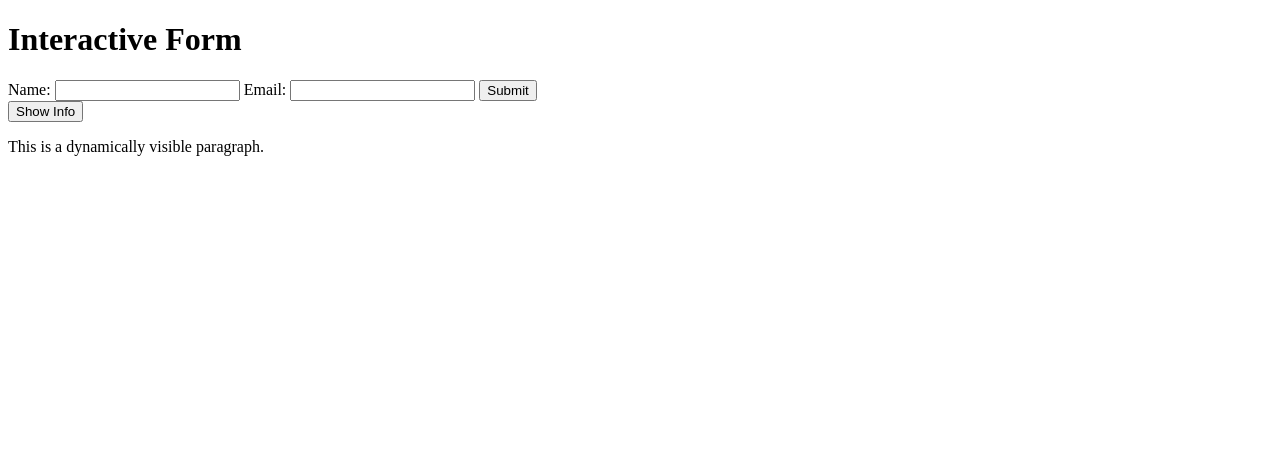
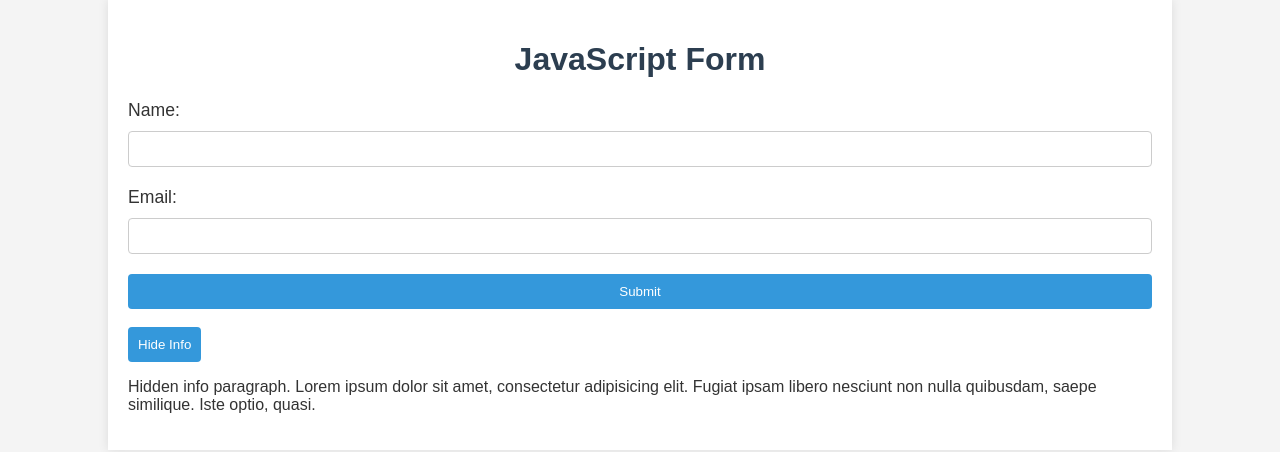
Before and after one commit to JuanGonzalezCuadros/JavaScript-Basics-Assignment, a plain HTML site: page index.html in a window 1280 px wide. Both pictures are taken after a click on the button "Show Info". Drawn offline with Linux system fonts and the light colour scheme.

Commit message:
Project Completed

```diff
--- a/index.html
+++ b/index.html
@@ -8,7 +8,7 @@
 </head>
 <body>
     <div class="container">
-    <h1>Interactive Form</h1>
+        <h1>JavaScript Form</h1>
 
         <form id="myForm">
             <label for="name">Name:</label>
@@ -22,10 +22,11 @@
             <button type="submit">Submit</button>
         </form>
 
+        <br>
         <button id="toggleButton">Show Info</button>
 
         <p id="infoParagraph" class="hidden">
-        This is a dynamically visible paragraph.
+            Hidden info paragraph. Lorem ipsum dolor sit amet, consectetur adipisicing elit. Fugiat ipsam libero nesciunt non nulla quibusdam, saepe similique. Iste optio, quasi.
         </p>
     </div>
 
--- a/script.js
+++ b/script.js
@@ -0,0 +1,44 @@
+function validateForm() {
+    const name = document.getElementById('name').value;
+    const email = document.getElementById('email').value;
+    let valid = true;
+
+    if (name === '') {
+        document.getElementById('nameError').textContent = 'Name is required!';
+        valid = false;
+    } else {
+        document.getElementById('nameError').textContent = '';
+    }
+
+    if (email === '') {
+        document.getElementById('emailError').textContent = 'Email is required!';
+        valid = false;
+    } else {
+        document.getElementById('emailError').textContent = '';
+    }
+
+    return valid;
+}
+
+function handleFormSubmit(event) {
+    event.preventDefault();
+    if (validateForm()) {
+        alert('Form submitted successfully!');
+    }
+}
+
+function toggleParagraphVisibility() {
+    const paragraph = document.getElementById('infoParagraph');
+    const button = document.getElementById('toggleButton');
+
+    if (paragraph.classList.contains('hidden')) {
+        paragraph.classList.remove('hidden');
+        button.textContent = 'Hide Info';
+    } else {
+        paragraph.classList.add('hidden');
+        button.textContent = 'Show Info';
+    }
+}
+
+document.getElementById('myForm').addEventListener('submit', handleFormSubmit);
+document.getElementById('toggleButton').addEventListener('click', toggleParagraphVisibility);
--- a/styles.css
+++ b/styles.css
@@ -0,0 +1,59 @@
+body {
+    font-family: Arial, sans-serif;
+    margin: 0;
+    padding: 0;
+    background-color: #f4f4f4;
+    color: #333;
+}
+
+.container {
+    width: 80%;
+    margin: 0 auto;
+    padding: 20px;
+    background-color: #fff;
+    box-shadow: 0 0 10px rgba(0, 0, 0, 0.1);
+}
+
+h1 {
+    text-align: center;
+    color: #2c3e50;
+}
+
+form {
+    display: flex;
+    flex-direction: column;
+    gap: 10px;
+}
+
+label {
+    font-size: 1.1em;
+}
+
+input {
+    padding: 8px;
+    font-size: 1em;
+    border: 1px solid #ccc;
+    border-radius: 4px;
+}
+
+button {
+    padding: 10px;
+    background-color: #3498db;
+    color: white;
+    border: none;
+    border-radius: 4px;
+    cursor: pointer;
+}
+
+button:hover {
+    background-color: #2980b9;
+}
+
+.hidden {
+    display: none;
+}
+
+.error-message {
+    color: red;
+    font-size: 0.9em;
+}
```
Lines whose indentation alone changed are shown as unchanged.
